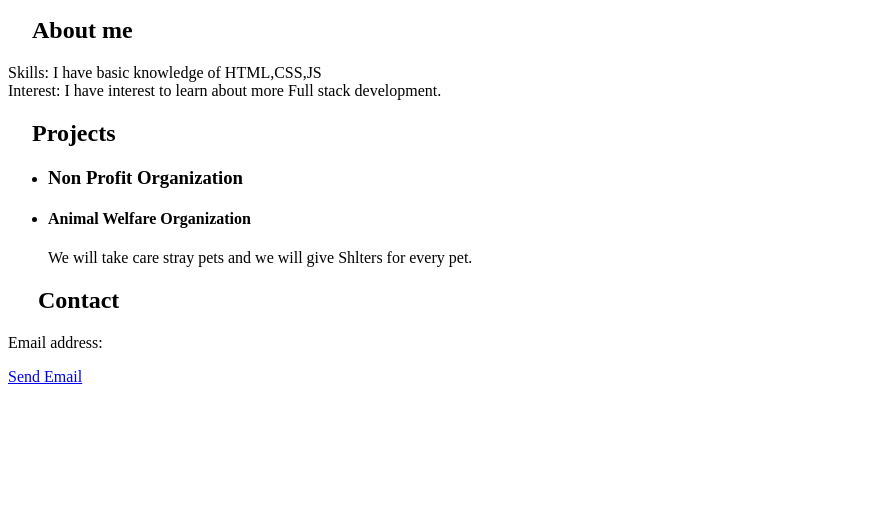
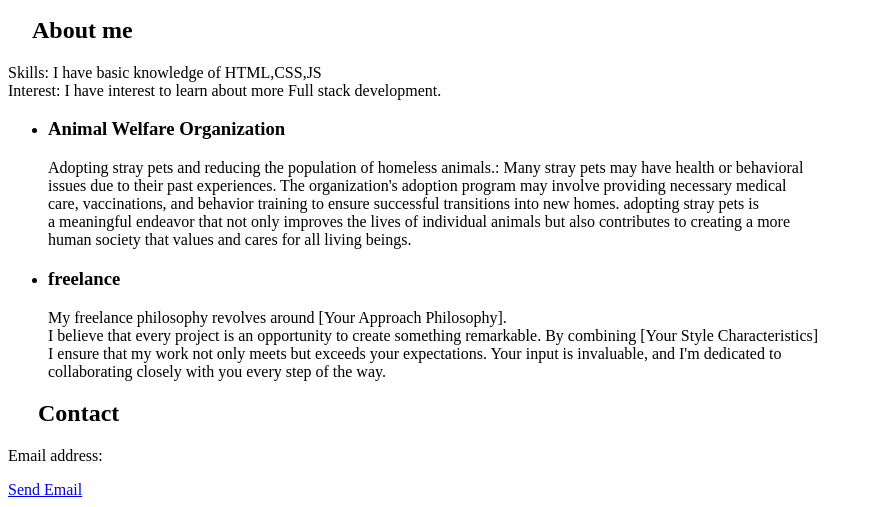
Before and after one commit to sneha-namaji/fullstack, a plain HTML site: page portfolio.html in a window 1280 px wide. Shown: the part 613-1120 px from the top of the page, without its empty margins (0-872 px from the left). Before the commit the page ends 1007 px from the top, so only its background shows below. Drawn offline with Linux system fonts and the light colour scheme.

Commit message:
changes made on introduction

```diff
--- a/portfolio.html
+++ b/portfolio.html
@@ -13,15 +13,26 @@
         <p>Skills: I have basic knowledge of HTML,CSS,JS <br>
             Interest: I have interest to learn about more Full stack development.
         </p>
-        <h2>&nbsp;&nbsp;&nbsp;&nbsp;Projects</h2>
             <ul>
-                <li><h3>Non Profit Organization</li></h3>
-                <li><h4>Animal Welfare Organization</h4></li>
-                <p>We will take care stray pets and we will give Shlters for every pet.</p>
+                <li><h3> Animal Welfare Organization</h3></li>
+                    <p>Adopting stray pets and reducing the population of homeless animals.: Many stray pets may have health or behavioral<br>
+                        issues due to their past experiences. The organization's adoption program may involve providing necessary medical <br>
+                        care, vaccinations, and behavior training to ensure successful transitions into new homes. adopting stray pets is <br>
+                        a meaningful endeavor that not only improves the lives of individual animals but also contributes to creating a more <br>
+                        human society that values and cares for all living beings.
+                    </p>
+                <li><h3> freelance</h3></li>
+                <p>
+                    My freelance philosophy revolves around [Your Approach Philosophy].<br>
+                    I believe that every project is an opportunity to create something remarkable. By combining [Your Style Characteristics]<br>
+                    I ensure that my work not only meets but exceeds your expectations. Your input is invaluable, and I'm dedicated to<br>
+                    collaborating closely with you every step of the way.
+                </p>
             </ul>
-            <h2>&nbsp;&nbsp;&nbsp;&nbsp; Contact</h2>
+
+             <h2>&nbsp;&nbsp;&nbsp;&nbsp; Contact</h2>
             <p> Email address:</p>
-            <a href="snehanamji0987654321@gmail.com">Send Email</a>
+            <a href="mailto:snehanamji0987654321@gmail.com">Send Email</a>
 
 </body>
 </html>
```
